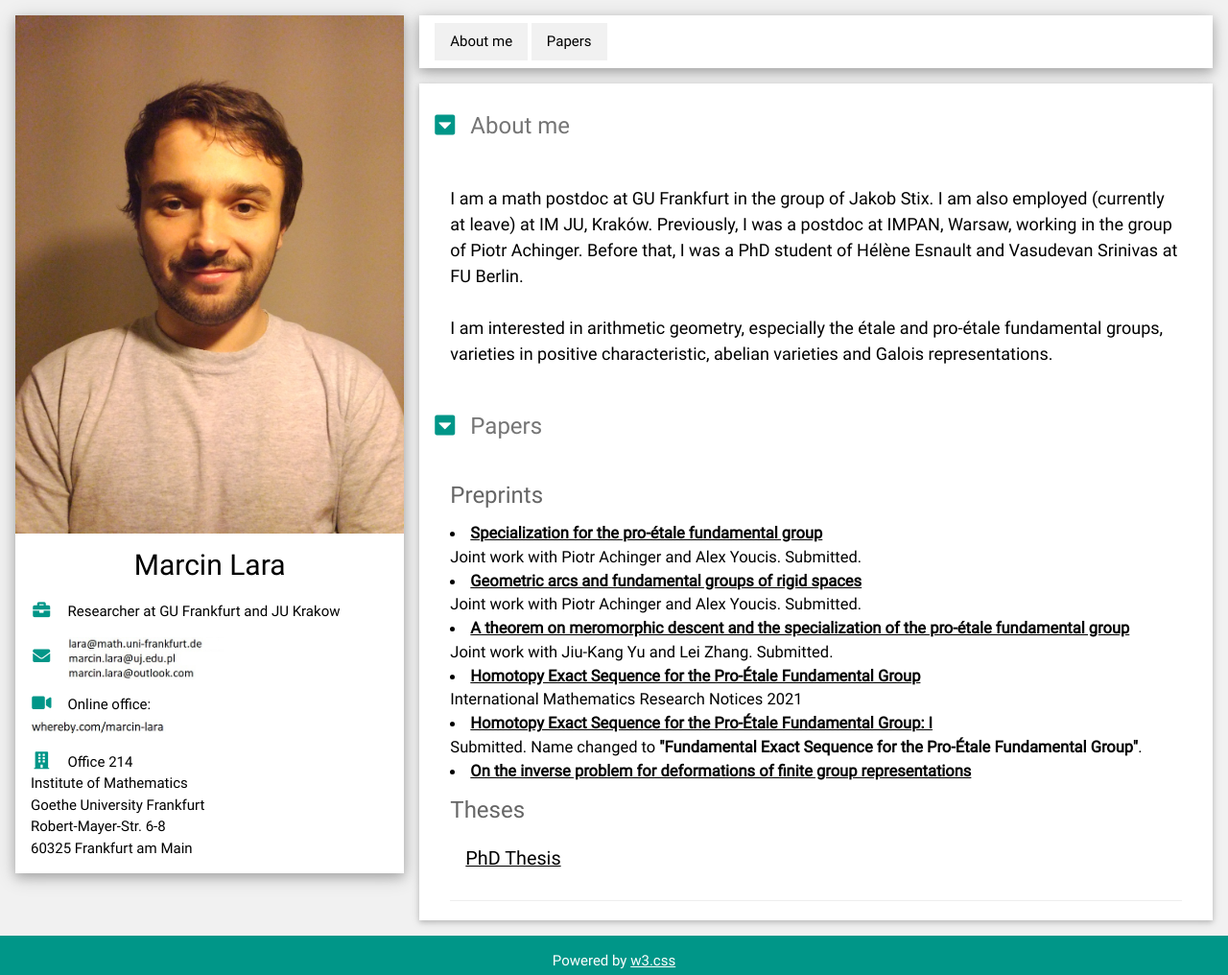
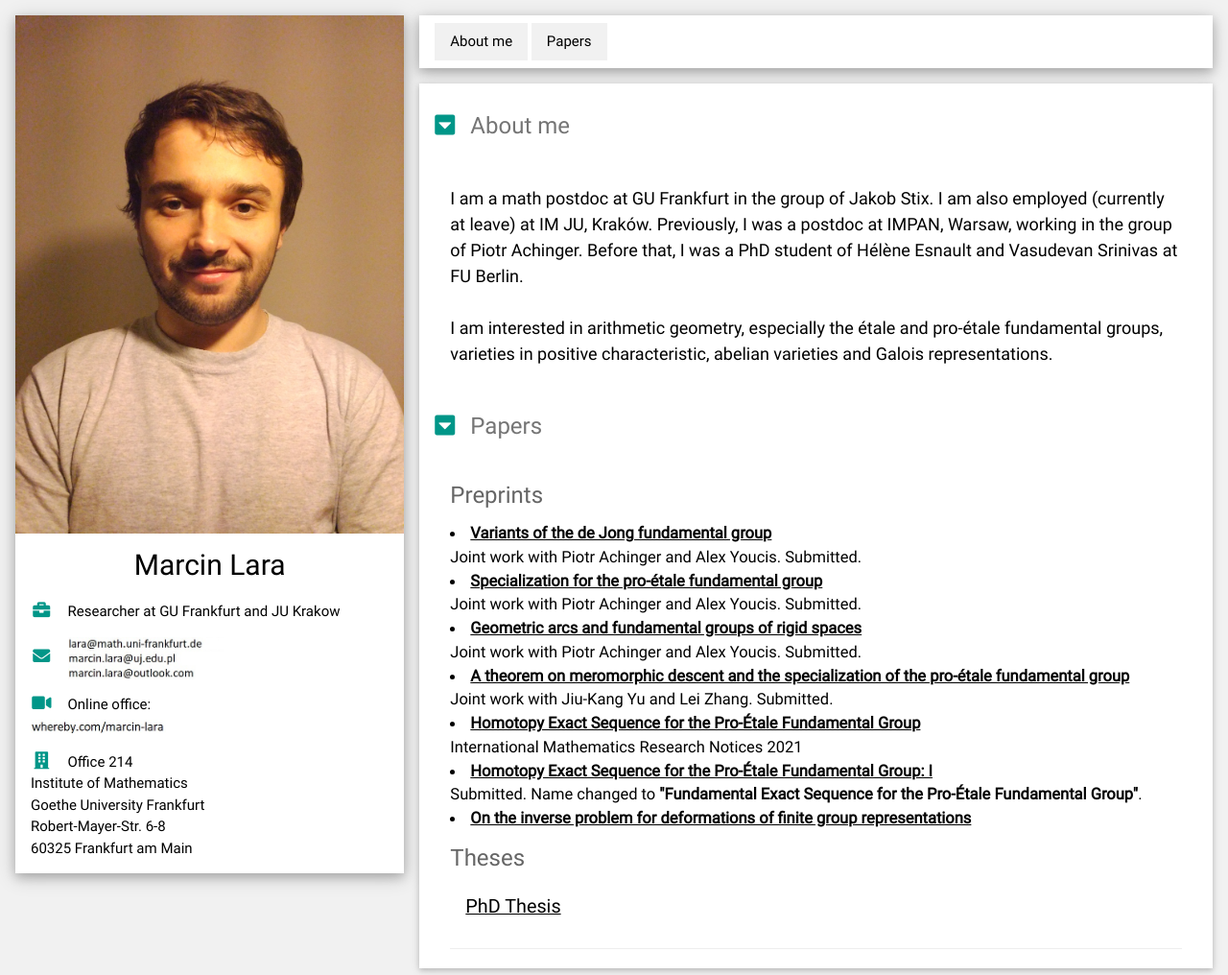
Before and after one commit to marcin-lara/marcin-lara.github.io, a plain HTML site: page index.html in a window 1280 px wide. Shown: the top 1016 px of the page at 96% size. Drawn offline with Linux system fonts and the light colour scheme.

Commit message:
Update index.html

```diff
--- a/index.html
+++ b/index.html
@@ -78,7 +78,9 @@ html,body,h1,h2,h3,h4,h5,h6 {font-family: "Roboto", sans-serif;}
           <span id="Papers-header-off" style="display: none;"> <h3 class="w3-text-grey w3-padding-16" onclick="togglePapers()"><i class="fa w3-margin-right w3-xlarge w3-text-teal">&#xf152;</i>Papers</h2></span>
         <div class="w3-container" id="Papers">
             <h3 class="w3-opacity">Preprints</h3>
-
+          <li> <span class="paper-title">
+              <a href="https://arxiv.org/abs/2203.11750" target="_blank"><b>Variants of the de Jong fundamental group</b></a> <br> Joint work with Piotr Achinger and Alex Youcis. Submitted. </span>
+          </li>
             <li> <span class="paper-title">
               <a href="https://arxiv.org/abs/2107.06761" target="_blank">
                 <b>Specialization for the pro-étale fundamental group </b></a> <br> Joint work with Piotr Achinger and Alex Youcis. Submitted. </span>
```
